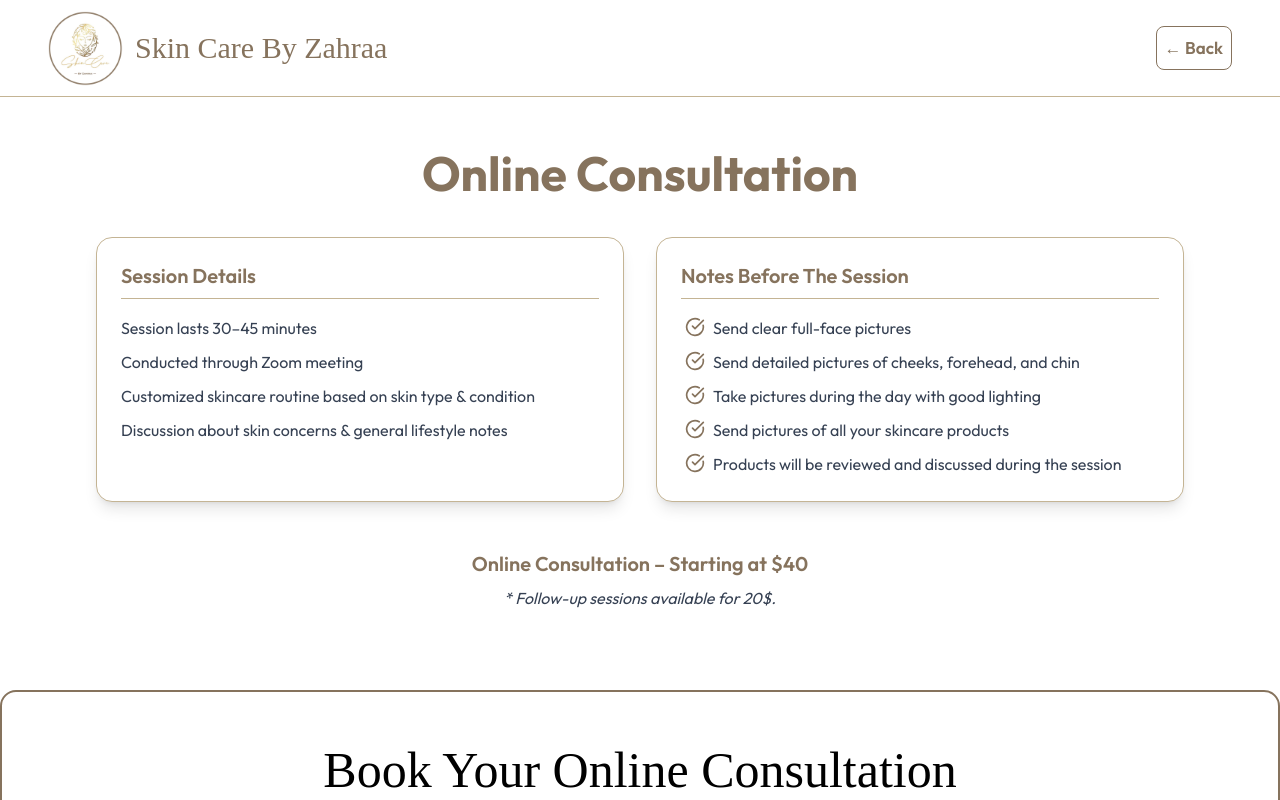
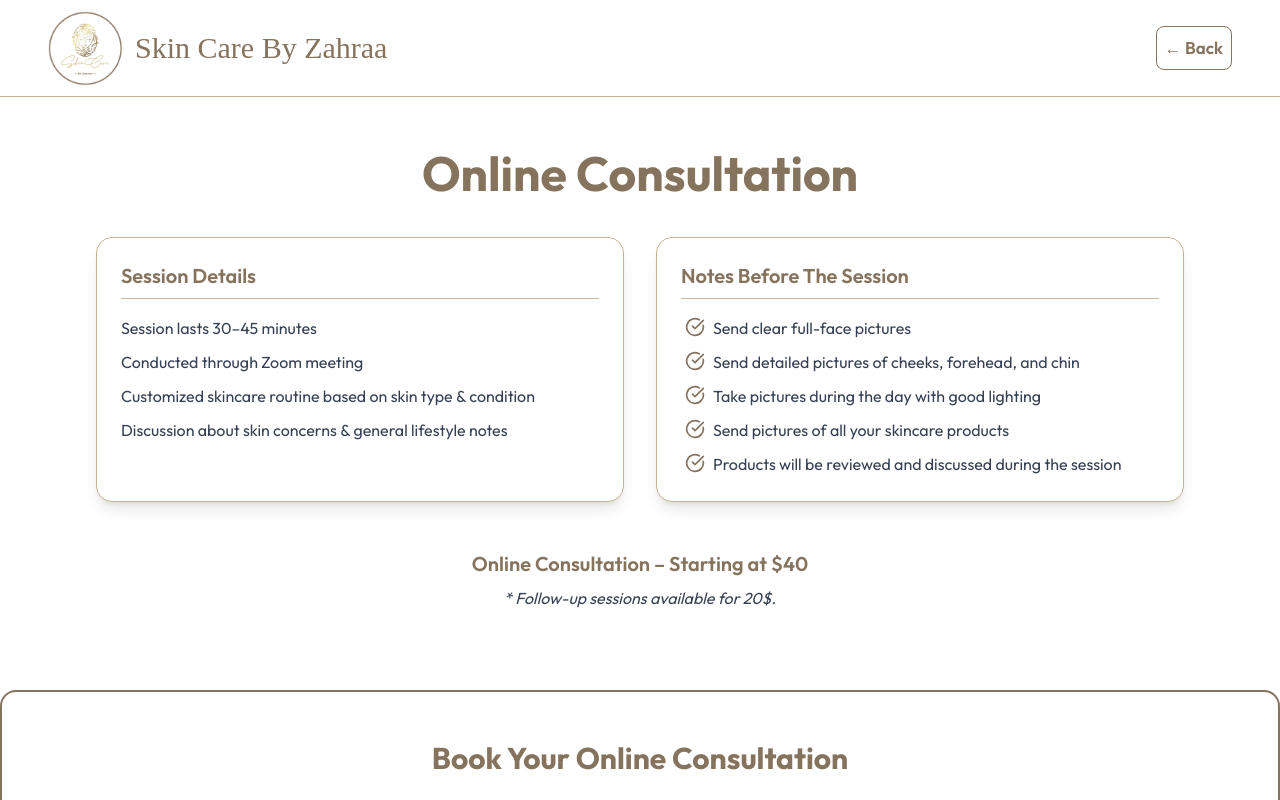
Before and after one commit to shiftcode-lb/skinCareByZahraa, a React (Vite) app in the folder frontend/: page /consultation in a window 1280 px wide. Shown: the top 800 px of the page. Built offline with nearby package versions, Linux system fonts and the light colour scheme; a web font is replaced by a local one.

Commit message:
edited last section

```diff
--- a/frontend/src/components/AboutUs.jsx
+++ b/frontend/src/components/AboutUs.jsx
@@ -30,7 +30,7 @@ const AboutUs = () => {
           <p className="text-primary">Years Experience</p>
         </div>
         <div className="rounded-lg border-2 border-borderColor bg-background p-6 text-center">
-          <h4 className="mb-2 text-3xl font-bold text-primary">500+</h4>
+          <h4 className="mb-2 text-3xl font-bold text-primary">1000+</h4>
           <p className="text-primary">Happy Clients</p>
         </div>
         <div className="rounded-lg border-2 border-borderColor bg-background p-6 text-center">
--- a/frontend/src/components/BookNow.jsx
+++ b/frontend/src/components/BookNow.jsx
@@ -13,7 +13,7 @@ const BookNow = ({
       id="book-now"
     >
       <div className="bg- rounded-2xl p-8 md:p-12 flex flex-col items-center text-center w-full" data-aos="fade-up" data-aos-delay="300">
-        <h2 className="text-3xl font-bold mb-4 text-black fancy-heavy">{title}</h2>
+        <h2 className="text-3xl font-bold mb-4 text-primary ">{title}</h2>
         <p className="text-xl max-w-2xl mx-auto mb-6 text-black fancy">{description}</p>
         <div className="flex flex-col sm:flex-row gap-4 justify-center">
           {/* WhatsApp */}
```
